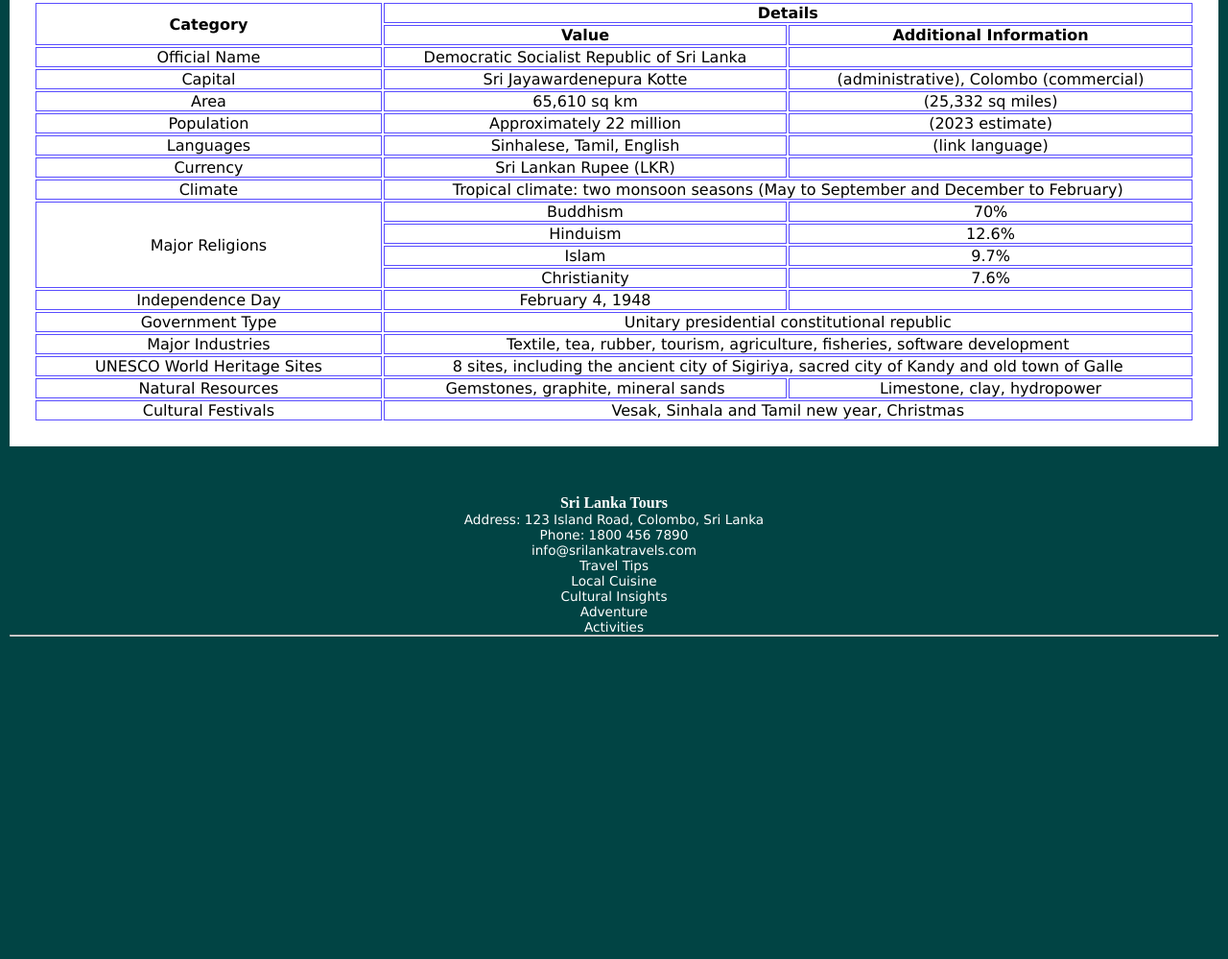
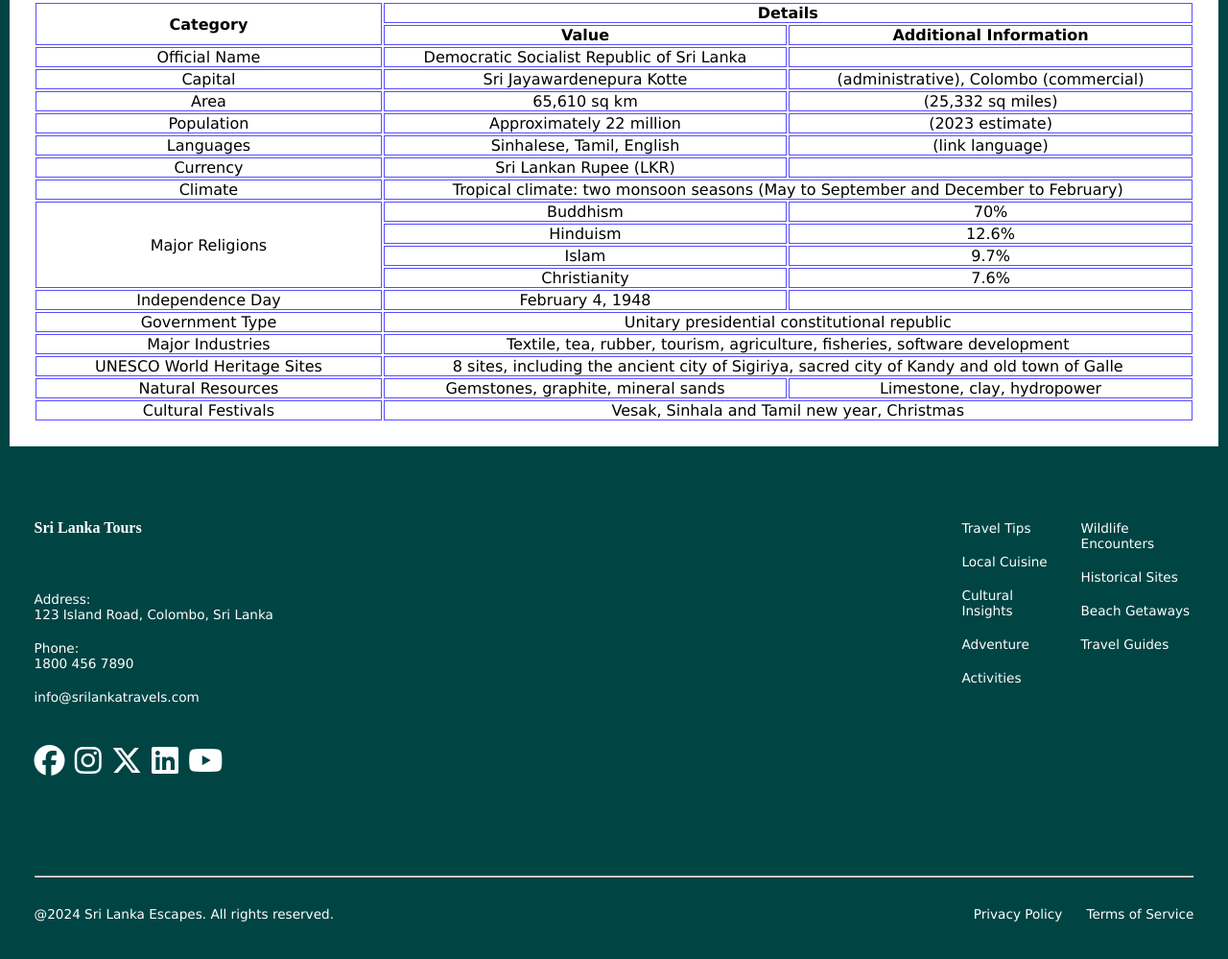
Before and after one commit to SanVidurath/ICET-Responsive-Tourism-Website, a plain HTML site: page index.html in a window 1280 px wide. Shown: the part 2922-3921 px from the top of the page at 96% size. Before the commit the page ends 3635 px from the top, so only its background shows below. Drawn offline with nearby package versions, Linux system fonts and the light colour scheme.

Commit message:
third commit

```diff
--- a/index.html
+++ b/index.html
@@ -12,6 +12,15 @@
       href="https://fonts.googleapis.com/css2?family=Material+Symbols+Outlined:opsz,wght,FILL,GRAD@24,400,0,0&icon_names=photo_camera"
     />
 
+    <!-- Font Awesome CDN -->
+    <link
+      rel="stylesheet"
+      href="https://cdnjs.cloudflare.com/ajax/libs/font-awesome/6.6.0/css/all.min.css"
+      integrity="sha512-Kc323vGBEqzTmouAECnVceyQqyqdsSiqLQISBL29aUW4U/M7pSPA/gEUZQqv1cwx4OnYxTxve5UMg5GT6L4JJg=="
+      crossorigin="anonymous"
+      referrerpolicy="no-referrer"
+    />
+
     <title>Assignment01</title>
   </head>
   <body>
@@ -20,11 +29,12 @@
       <p>Island country in South Asia</p>
       <img src="./images/sriLankaFlag.jpeg" alt="SriLankaFlag" />
       <h1>
-        Experience the vibrant culture <br> and breathtaking landscapes <br>of Sri Lanka
+        Experience the vibrant culture <br />
+        and breathtaking landscapes <br />of Sri Lanka
       </h1>
       <p>
-        Join our community and share your journey through the stunning <br> vistas of
-        this island paradise
+        Join our community and share your journey through the stunning <br />
+        vistas of this island paradise
       </p>
       <button>Start Your Journey</button>
     </header>
@@ -192,25 +202,49 @@
         </table>
       </div>
     </main>
+
     <footer>
-      <div>
-        <div>
+      <div class="links">
+        <div class="personal">
           <h4>Sri Lanka Tours</h4>
-          <p>Address: 123 Island Road, Colombo, Sri Lanka</p>
-          <p>Phone: 1800 456 7890</p>
+          <br><br><br>
+          <p>Address: <br>123 Island Road, Colombo, Sri Lanka</p>
+          <br>
+          <p>Phone: <br> 1800 456 7890 </p>
+          <br>
           <p>info@srilankatravels.com</p>
         </div>
-        <div>
-          <p>Travel Tips</p>
-          <p>Local Cuisine</p>
-          <p>Cultural Insights</p>
-          <p>Adventure</p>
-          <p>Activities</p>
+        <div class="activities">
+          <div>
+            <p>Travel Tips</p><br>
+            <p>Local Cuisine</p><br>
+            <p>Cultural Insights</p><br>
+            <p>Adventure</p><br>
+            <p>Activities</p><br>
+          </div>
+          <div>
+            <p>Wildlife Encounters</p><br>
+            <p>Historical Sites</p><br>
+            <p>Beach Getaways</p><br>
+            <p>Travel Guides</p><br>
+          </div>
         </div>
-        <div></div>
       </div>
-      <hr>
-      <div></div>
+      <div class="icons">
+        <i class="fa-brands fa-facebook"></i>
+        <i class="fa-brands fa-instagram"></i>
+        <i class="fa-brands fa-x-twitter"></i>
+        <i class="fa-brands fa-linkedin"></i>
+        <i class="fa-brands fa-youtube"></i>
+      </div>
+      <hr />
+      <div class="copyrights">
+        <p>@2024 Sri Lanka Escapes. All rights reserved.</p>
+        <div class="right-side">
+          <p>Privacy Policy</p>
+          <p>Terms of Service</p>
+        </div>
+      </div>
     </footer>
   </body>
 </html>
--- a/styles/style.css
+++ b/styles/style.css
@@ -163,9 +163,52 @@ main > * {
   border: 1px solid rgb(89, 77, 255);
 }
 
+
 /* Footer section */
+footer{
+  padding: 2%;
+}
+
+footer div.links{
+  display: flex;
+  align-items: center;
+  justify-content: space-between;
+  gap: 30px;
+}
+
+footer .links .personal{
+  text-align: left;
+}
+
+footer .links .activities{
+  display: flex;
+  text-align: left;
+  gap: 10%;
+}
+
+footer .copyrights{
+  margin-top: 30px;
+  display: flex;
+  justify-content: space-between;
+  align-items: center;
+  text-align: center;
+}
+
+footer .copyrights .right-side{
+  display: flex;
+  align-items: center;
+  gap: 25px;
+  flex-wrap: wrap;
+  margin-left: 35px;
+}
+
+footer .icons{
+  font-size: 2rem;
+  text-align: left;
+  margin: 40px 0 100px;
+}
+
 /* media queries */
-
 @media (max-width: 400px) {
   img {
     width: 50%;
@@ -196,4 +239,12 @@ main > * {
     flex-direction: column;
     gap: 20px;
   }
+  footer .copyrights{
+    flex-direction: column;
+    gap: 10px;
+  }
+  footer div.links{
+    flex-direction: column;
+    padding-left: 0;
+  }
 }
```
